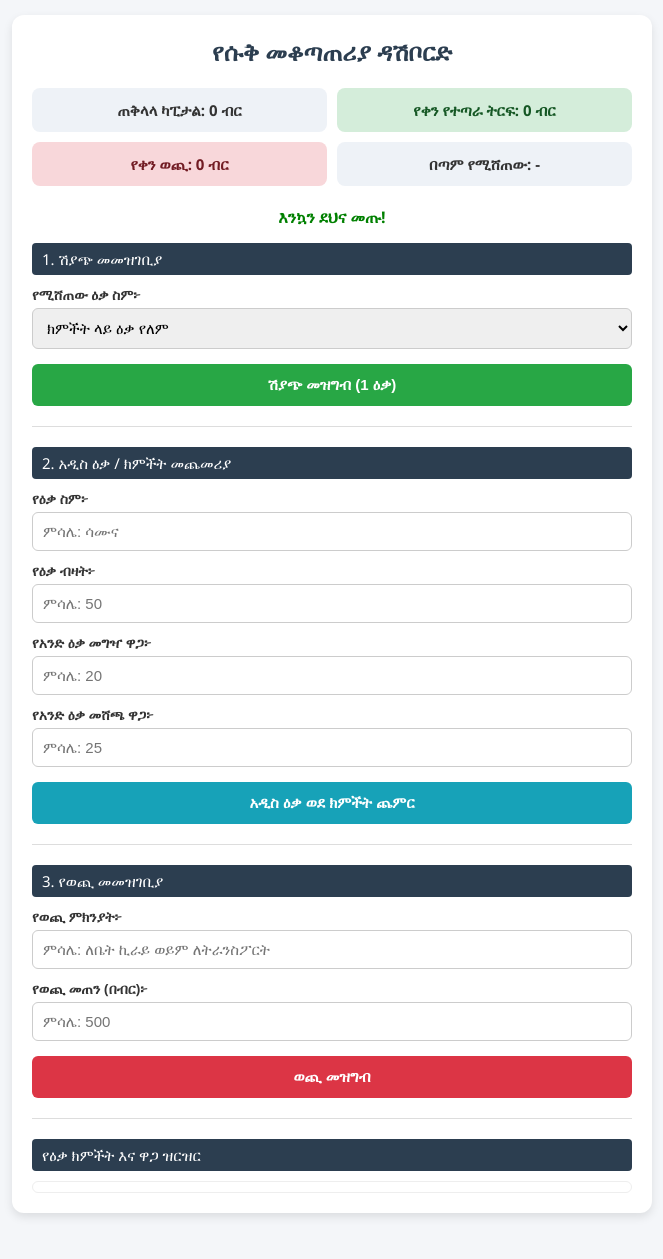
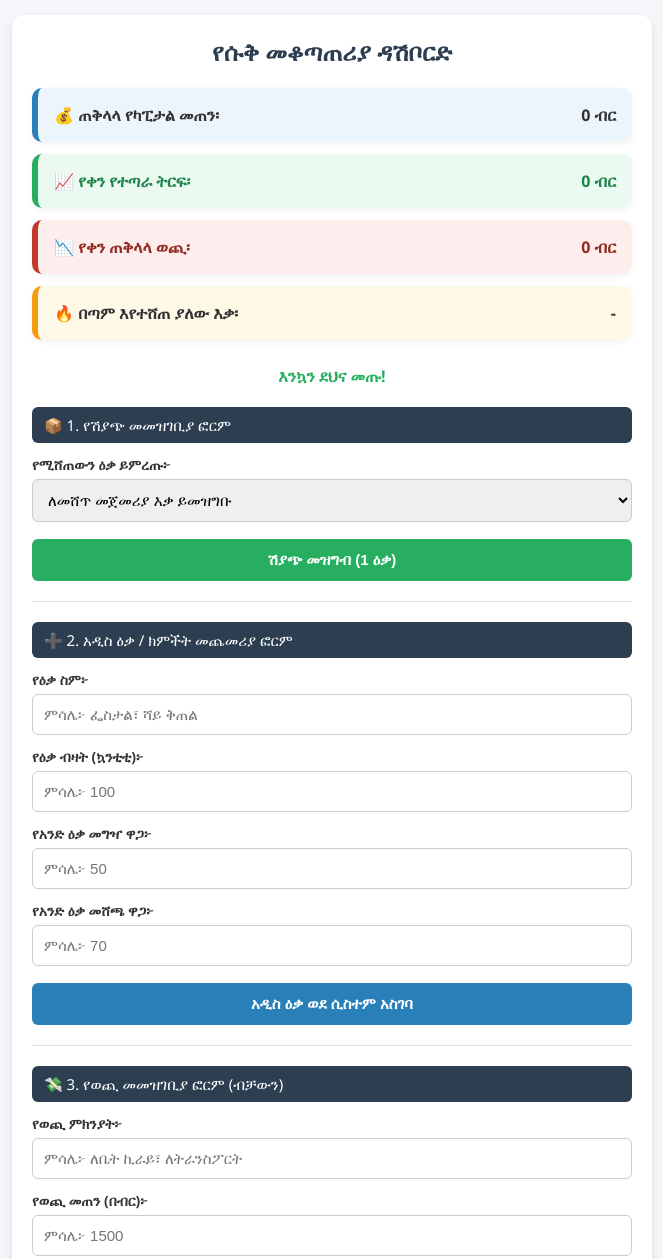
Before and after one commit to osama61900440-source/Os, a plain HTML site: page index.html in a window 1280 px wide. Shown: the top 1259 px of the page, without its empty margins (308-971 px from the left). Before the commit the page ends 1228 px from the top, so only its background shows below. Drawn offline with Linux system fonts and the light colour scheme.

Commit message:
Update index.html

```diff
--- a/index.html
+++ b/index.html
@@ -24,46 +24,54 @@
             text-align: center;
             color: #2c3e50;
             margin-top: 0;
-        }
-        .dashboard {
-            display: grid;
-            grid-template-columns: 1fr 1fr;
-            gap: 10px;
             margin-bottom: 20px;
         }
-        .card {
-            background: #eef2f7;
-            padding: 12px;
-            border-radius: 8px;
-            text-align: center;
+
+        /* 4ቱ ማሳያዎች ለየብቻ እንዲሆኑ የተደረገበት */
+        .dashboard-v2 {
+            display: flex;
+            flex-direction: column;
+            gap: 12px;
+            margin-bottom: 25px;
+        }
+        .card-v2 {
+            background: #ffffff;
+            padding: 16px;
+            border-radius: 10px;
             font-weight: bold;
-            font-size: 15px;
+            font-size: 16px;
+            display: flex;
+            justify-content: space-between;
+            align-items: center;
+            box-shadow: 0 2px 6px rgba(0,0,0,0.06);
+            border-left: 6px solid #7f8c8d;
         }
-        .card.profit { background: #d4edda; color: #155724; }
-        .card.expense { background: #f8d7da; color: #721c24; }
+        .card-v2.capital { border-left-color: #2980b9; background: #ebf5fb; }
+        .card-v2.profit { border-left-color: #27ae60; background: #eafaf1; color: #1e8449; }
+        .card-v2.expense { border-left-color: #c0392b; background: #fdedec; color: #922b21; }
+        .card-v2.top-item { border-left-color: #f39c12; background: #fef9e7; }
 
         .section-title {
             background: #2c3e50;
             color: white;
-            padding: 6px 10px;
-            border-radius: 4px;
+            padding: 8px 12px;
+            border-radius: 6px;
             font-size: 15px;
-            margin-top: 15px;
-            margin-bottom: 10px;
+            margin-top: 20px;
+            margin-bottom: 12px;
         }
-
         .form-group {
-            margin-bottom: 10px;
+            margin-bottom: 12px;
         }
         label {
             display: block;
-            margin-bottom: 4px;
+            margin-bottom: 5px;
             font-weight: 600;
             font-size: 14px;
         }
         input, select {
             width: 100%;
-            padding: 10px;
+            padding: 11px;
             border: 1px solid #ccc;
             border-radius: 6px;
             box-sizing: border-box;
@@ -72,8 +80,8 @@
         .status-msg {
             text-align: center;
             font-weight: bold;
-            margin: 10px 0;
-            min-height: 20px;
+            margin: 15px 0;
+            min-height: 22px;
         }
         button {
             padding: 12px;
@@ -86,12 +94,12 @@
             width: 100%;
             margin-top: 5px;
         }
-        .btn-sell { background-color: #28a745; }
-        .btn-expense { background-color: #dc3545; }
-        .btn-add { background-color: #17a2b8; }
+        .btn-sell { background-color: #27ae60; }
+        .btn-expense { background-color: #c0392b; }
+        .btn-add { background-color: #2980b9; }
 
         .inventory-list {
-            max-height: 200px;
+            max-height: 250px;
             overflow-y: auto;
             border: 1px solid #eee;
             border-radius: 6px;
@@ -101,16 +109,15 @@
             display: flex;
             justify-content: space-between;
             align-items: center;
-            padding: 8px;
+            padding: 10px;
             border-bottom: 1px solid #eee;
             font-size: 14px;
         }
         .inventory-item:last-child { border-bottom: none; }
-
         hr {
             border: 0;
             height: 1px;
-            background: #ddd;
+            background: #e0e0e0;
             margin: 20px 0;
         }
     </style>
@@ -120,74 +127,86 @@
 <div class="container">
     <h2>የሱቅ መቆጣጠሪያ ዳሽቦርድ</h2>
 
-    <div class="dashboard">
-        <div class="card" id="lbl-capital">ጠቅላላ ካፒታል: 0 ብር</div>
-        <div class="card profit" id="lbl-profit">የቀን የተጣራ ትርፍ: 0 ብር</div>
-        <div class="card expense" id="lbl-expense">የቀን ወጪ: 0 ብር</div>
-        <div class="card" id="lbl-top">በጣም የሚሸጠው: -</div>
+    <div class="dashboard-v2">
+        <div class="card-v2 capital">
+            <span>💰 ጠቅላላ የካፒታል መጠን፡</span>
+            <span id="lbl-capital">0 ብር</span>
+        </div>
+        <div class="card-v2 profit">
+            <span>📈 የቀን የተጣራ ትርፍ፡</span>
+            <span id="lbl-profit">0 ብር</span>
+        </div>
+        <div class="card-v2 expense">
+            <span>📉 የቀን ጠቅላላ ወጪ፡</span>
+            <span id="lbl-expense">0 ብር</span>
+        </div>
+        <div class="card-v2 top-item">
+            <span>🔥 በጣም እየተሸጠ ያለው እቃ፡</span>
+            <span id="lbl-top">-</span>
+        </div>
     </div>
 
-    <div class="status-msg" id="lbl-status" style="color: green;">እንኳን ደህና መጡ!</div>
+    <div class="status-msg" id="lbl-status" style="color: #27ae60;">እንኳን ደህና መጡ!</div>
 
-    <div class="section-title">1. ሽያጭ መመዝገቢያ</div>
+    <div class="section-title">📦 1. የሽያጭ መመዝገቢያ ፎርም</div>
     <div class="form-group">
-        <label>የሚሸጠው ዕቃ ስም፦</label>
+        <label>የሚሸጠውን ዕቃ ይምረጡ፦</label>
         <select id="select-sell-item"></select>
     </div>
     <button class="btn-sell" onclick="recordSale()">ሽያጭ መዝግብ (1 ዕቃ)</button>
 
     <hr>
 
-    <div class="section-title">2. አዲስ ዕቃ / ክምችት መጨመሪያ</div>
+    <div class="section-title">➕ 2. አዲስ ዕቃ / ክምችት መጨመሪያ ፎርም</div>
     <div class="form-group">
         <label>የዕቃ ስም፦</label>
-        <input type="text" id="txt-add-name" placeholder="ምሳሌ: ሳሙና">
+        <input type="text" id="txt-add-name" placeholder="ምሳሌ፦ ፌስታል፣ ሻይ ቅጠል">
     </div>
     <div class="form-group">
-        <label>የዕቃ ብዛት፦</label>
-        <input type="number" id="txt-add-qty" placeholder="ምሳሌ: 50">
+        <label>የዕቃ ብዛት (ኳንቲቲ)፦</label>
+        <input type="number" id="txt-add-qty" placeholder="ምሳሌ፦ 100">
     </div>
     <div class="form-group">
         <label>የአንድ ዕቃ መግዣ ዋጋ፦</label>
-        <input type="number" id="txt-add-cost" placeholder="ምሳሌ: 20">
+        <input type="number" id="txt-add-cost" placeholder="ምሳሌ፦ 50">
     </div>
     <div class="form-group">
         <label>የአንድ ዕቃ መሸጫ ዋጋ፦</label>
-        <input type="number" id="txt-add-sell-price" placeholder="ምሳሌ: 25">
+        <input type="number" id="txt-add-sell-price" placeholder="ምሳሌ፦ 70">
     </div>
-    <button class="btn-add" onclick="addNewItem()">አዲስ ዕቃ ወደ ክምችት ጨምር</button>
+    <button class="btn-add" onclick="addNewItem()">አዲስ ዕቃ ወደ ሲስተም አስገባ</button>
 
     <hr>
 
-    <div class="section-title">3. የወጪ መመዝገቢያ</div>
+    <div class="section-title">💸 3. የወጪ መመዝገቢያ ፎርም (ብቻውን)</div>
     <div class="form-group">
         <label>የወጪ ምክንያት፦</label>
-        <input type="text" id="txt-expense-reason" placeholder="ምሳሌ: ለቤት ኪራይ ወይም ለትራንስፖርት">
+        <input type="text" id="txt-expense-reason" placeholder="ምሳሌ፦ ለቤት ኪራይ፣ ለትራንስፖርት">
     </div>
     <div class="form-group">
         <label>የወጪ መጠን (በብር)፦</label>
-        <input type="number" id="txt-expense-amount" placeholder="ምሳሌ: 500">
+        <input type="number" id="txt-expense-amount" placeholder="ምሳሌ፦ 1500">
     </div>
-    <button class="btn-expense" onclick="recordExpense()">ወጪ መዝግብ</button>
+    <button class="btn-expense" onclick="recordExpense()">ወጪውን ብቻ መዝግብ</button>
 
     <hr>
 
-    <div class="section-title">የዕቃ ክምችት እና ዋጋ ዝርዝር</div>
+    <div class="section-title">📋 በሱቅ ውስጥ ያሉ የዕቃዎች ዝርዝር</div>
     <div class="inventory-list" id="inventory-list"></div>
 </div>
 
 <script>
-    // መነሻ መረጃዎች (ባዶ ሲሆን ካፒታል 0 ይሆናል)
-    let data = JSON.parse(localStorage.getItem('business_data_v2')) || {
+    // ሙሉ በሙሉ ባዶ መነሻ መረጃዎች (ሳሙና እና ዘይት ጠፍተዋል)
+    let data = JSON.parse(localStorage.getItem('business_data_v3')) || {
         capital: 0.0,
         total_profit: 0.0,
         total_expense: 0.0,
-        inventory: {}, // መዋቅር: {"ዕቃ ስም": [ብዛት, መግዣ_ዋጋ, መሸጫ_ዋጋ]}
+        inventory: {},
         sales_count: {}
     };
 
     function saveData() {
-        localStorage.setItem('business_data_v2', JSON.stringify(data));
+        localStorage.setItem('business_data_v3', JSON.stringify(data));
         updateDashboard();
         updateInventoryDisplay();
         populateDropdown();
@@ -204,9 +223,9 @@
 
     function updateDashboard() {
         calculateCapital();
-        document.getElementById('lbl-capital').innerText = `ጠቅላላ ካፒታል: ${data.capital.toLocaleString()} ብር`;
-        document.getElementById('lbl-profit').innerText = `የቀን የተጣራ ትርፍ: ${data.total_profit.toLocaleString()} ብር`;
-        document.getElementById('lbl-expense').innerText = `የቀን ወጪ: ${data.total_expense.toLocaleString()} ብር`;
+        document.getElementById('lbl-capital').innerText = `${data.capital.toLocaleString()} ብር`;
+        document.getElementById('lbl-profit').innerText = `${data.total_profit.toLocaleString()} ብር`;
+        document.getElementById('lbl-expense').innerText = `${data.total_expense.toLocaleString()} ብር`;
 
         let topItem = "-";
         let maxSales = 0;
@@ -216,18 +235,23 @@
                 topItem = `${item} (${maxSales} ጊዜ)`;
             }
         }
-        document.getElementById('lbl-top').innerText = `በጣም የሚሸጠው: ${topItem}`;
+        document.getElementById('lbl-top').innerText = topItem;
     }
 
     function updateInventoryDisplay() {
         let listDiv = document.getElementById('inventory-list');
         listDiv.innerHTML = "";
+        let hasItems = false;
         for (let item in data.inventory) {
             let details = data.inventory[item];
             listDiv.innerHTML += `<div class="inventory-item">
-                <span><strong>${item}</strong> (ተርፏል: ${details[0]})</span>
-                <span>መግዣ: ${details[1]} ብር | መሸጫ: ${details[2]} ብር</span>
+                <span><strong>${item}</strong> (ያለው ብዛት፦ ${details[0]})</span>
+                <span>መግዣ፦ ${details[1]} ብር | መሸጫ፦ ${details[2]} ብር</span>
             </div>`;
+            hasItems = true;
+        }
+        if(!hasItems) {
+            listDiv.innerHTML = "<div style='text-align:center; padding:10px; color:#aaa;'>እስካሁን ምንም እቃ አልተመዘገበም</div>";
         }
     }
 
@@ -242,14 +266,14 @@
             }
         }
         if(!hasItems) {
-            dropdown.innerHTML = "<option>ክምችት ላይ ዕቃ የለም</option>";
+            dropdown.innerHTML = "<option value=''>ለመሸጥ መጀመሪያ እቃ ይመዝግቡ</option>";
         }
     }
 
     function showStatus(text, isError = false) {
         let status = document.getElementById('lbl-status');
         status.innerText = text;
-        status.style.color = isError ? "red" : "green";
+        status.style.color = isError ? "#c0392b" : "#27ae60";
     }
 
     function addNewItem() {
@@ -264,14 +288,14 @@
 
         if (data.inventory[name]) {
             data.inventory[name][0] += qty;
-            data.inventory[name][1] = cost; // መግዣ ዋጋ አሻሽል
-            data.inventory[name][2] = sellPrice; // መሸጫ ዋጋ አሻሽል
+            data.inventory[name][1] = cost;
+            data.inventory[name][2] = sellPrice;
         } else {
             data.inventory[name] = [qty, cost, sellPrice];
             data.sales_count[name] = 0;
         }
 
-        showStatus(`ዕቃ '${name}' በስኬት ተመዝግቧል፤ ካፒታልህ ተዘምኗል!`);
+        showStatus(`ዕቃ '${name}' በስኬት ተመዝግቧል፤ የካፒታል መጠን ተዘምኗል!`);
         document.getElementById('txt-add-name').value = "";
         document.getElementById('txt-add-qty').value = "";
         document.getElementById('txt-add-cost').value = "";
@@ -283,18 +307,18 @@
         let name = document.getElementById('select-sell-item').value;
 
         if (!name || !data.inventory[name] || data.inventory[name][0] <= 0) {
-            return showStatus("ለመሸጥ የሚሆን በቂ ዕቃ በክምችት ውስጥ የለም።", true);
+            return showStatus("ለመሸጥ የሚሆን ዕቃ በክምችት ውስጥ የለም።", true);
         }
 
         let costPrice = data.inventory[name][1];
         let sellPrice = data.inventory[name][2];
         let profit = sellPrice - costPrice;
 
-        data.inventory[name][0] -= 1; // ከክምችት 1 ቀንስ
+        data.inventory[name][0] -= 1;
         data.sales_count[name] = (data.sales_count[name] || 0) + 1;
-        data.total_profit += profit;
+        data.total_profit += profit; // ትርፍ ከሽያጭ ብቻ ይሰላል
 
-        showStatus(`ሽያጭ ተመዝግቧል! የተገኘ ትርፍ: ${profit} ብር`);
+        showStatus(`ሽያጭ ተመዝግቧል! የተጣራ ትርፍ: +${profit} ብር`);
         saveData();
     }
 
@@ -306,16 +330,15 @@
             return showStatus("እባክህ የወጪውን ምክንያት እና የብር መጠን በትክክል አስገባ።", true);
         }
 
-        data.total_expense += expense;
-        data.total_profit -= expense; // ወጪ ከትርፍ ላይ ይቀነሳል
+        data.total_expense += expense; // ወጪ ለብቻው እዚህ ይደመራል (ከሽያጭ ትርፍ ጋር አይቀላቀልም)
 
-        showStatus(`የወጪ ምክንያት '${reason}' በብር ${expense} ተመዝግቧል!`);
+        showStatus(`ወጪ ማስታወሻ፦ '${reason}' በብር ${expense} ተመዝግቧል!`);
         document.getElementById('txt-expense-reason').value = "";
         document.getElementById('txt-expense-amount').value = "";
         saveData();
     }
 
-    // መጀመሪያ ሲከፈት
+    // መጀመሪያ ገጹ ሲከፈት
     updateDashboard();
     updateInventoryDisplay();
     populateDropdown();
```
